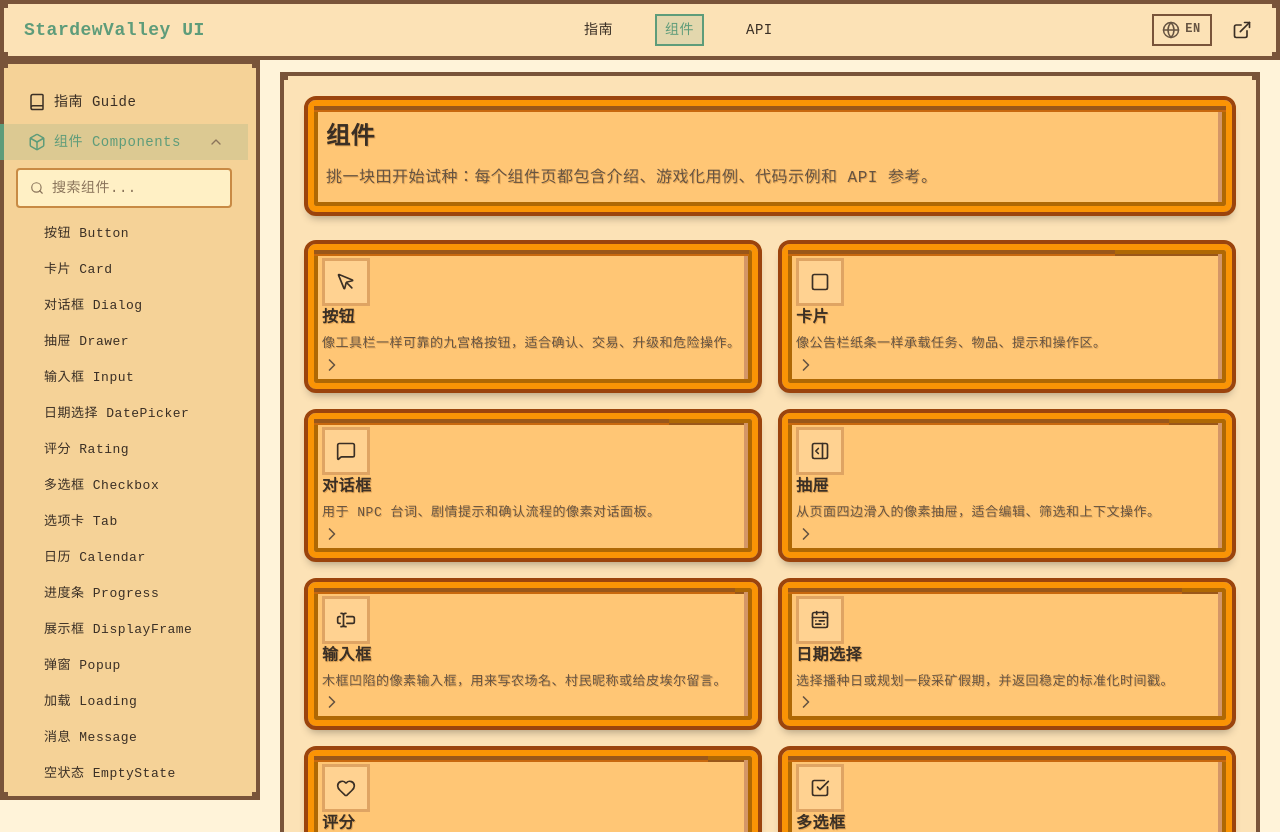
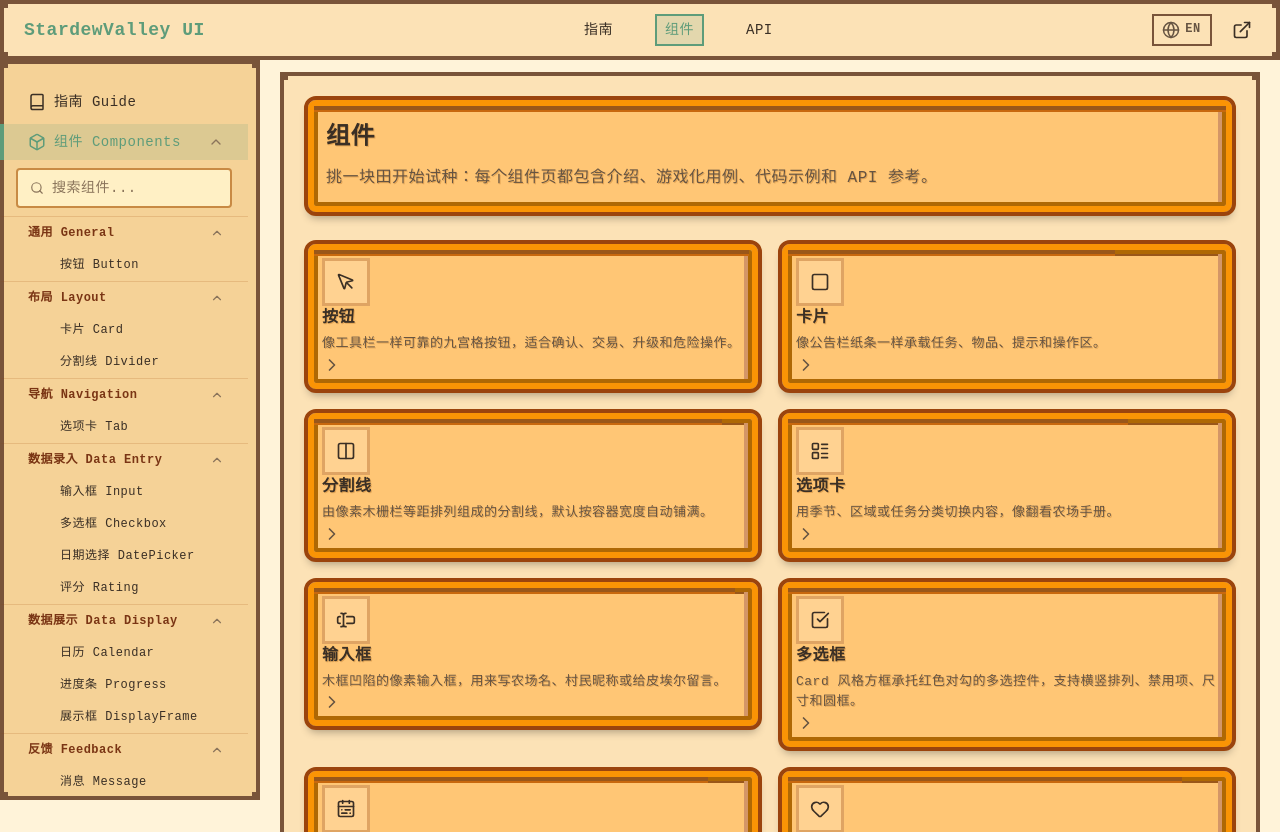
Before and after one commit to a985987819/stardewUi, a React (Vite) app: page /stardewUi/components in a window 1280 px wide. Shown: the top 832 px of the page. Built offline with nearby package versions, Linux system fonts and the light colour scheme; a web font is replaced by a local one.

Commit message:
feat: organize component navigation by category

```diff
--- a/src/components/layout/Sidebar.module.scss
+++ b/src/components/layout/Sidebar.module.scss
@@ -46,6 +46,24 @@
 
     &.level-2 {
       @apply pl-14 text-xs;
+    }
+  }
+
+  &-category {
+    width: 100%;
+    background: transparent;
+    border-top: 1px solid var(--star-raw-rgba-157-65-0-0-16);
+    border-right: 0;
+    border-bottom: 0;
+    border-left: 4px solid transparent;
+    font: inherit;
+    text-align: left;
+
+    &.level-1 {
+      @apply px-6 py-2 text-xs;
+      color: var(--star-raw-hex-7a3514);
+      font-weight: 700;
+      letter-spacing: 0.04em;
     }
   }
 
--- a/src/components/layout/Sidebar.tsx
+++ b/src/components/layout/Sidebar.tsx
@@ -3,11 +3,16 @@
 import { Book, Box, ChevronDown, Search } from 'lucide-react'
 import { classNames } from '../../utils/classNames'
 import { useI18n } from '../../i18n'
-import { COMPONENT_ROUTES } from '../../router/componentRegistry'
+import {
+  COMPONENT_CATALOGUE_CATEGORIES,
+  COMPONENT_CATALOGUE_CATEGORY_META,
+  COMPONENT_ROUTES,
+} from '../../router/componentRegistry'
 import styles from './Sidebar.module.scss'
 
 interface MenuItem {
-  path: string
+  id: string
+  path?: string
   labelZh: string
   labelEn: string
   icon?: ReactNode
@@ -16,23 +21,31 @@
 
 const menuItems: MenuItem[] = [
   {
+    id: '/guide',
     path: '/guide',
     labelZh: '指南',
     labelEn: 'Guide',
     icon: <Book size={18} />,
   },
   {
+    id: '/components',
     path: '/components',
     labelZh: '组件',
     labelEn: 'Components',
     icon: <Box size={18} />,
-    children: [
-      ...COMPONENT_ROUTES.map((component) => ({
+    children: COMPONENT_CATALOGUE_CATEGORIES.map((category) => ({
+      id: `category-${category}`,
+      labelZh: COMPONENT_CATALOGUE_CATEGORY_META[category].zh,
+      labelEn: COMPONENT_CATALOGUE_CATEGORY_META[category].en,
+      children: COMPONENT_ROUTES
+        .filter((component) => component.category === category)
+        .map((component) => ({
+          id: `/components/${component.routePath}`,
           path: `/components/${component.routePath}`,
           labelZh: component.title.zh,
           labelEn: component.title.en,
         })),
-    ],
+    })),
   },
 ]
 
@@ -43,50 +56,61 @@
 function StarSidebar() {
   const location = useLocation()
   const { t } = useI18n()
-  const [expandedKeys, setExpandedKeys] = useState<string[]>(['/components'])
+  const [expandedKeys, setExpandedKeys] = useState<string[]>([
+    '/components',
+    ...COMPONENT_CATALOGUE_CATEGORIES.map((category) => `category-${category}`),
+  ])
   const [searchQuery, setSearchQuery] = useState('')
 
-  const toggleExpand = (path: string) => {
-    setExpandedKeys((prev) => (prev.includes(path) ? prev.filter((key) => key !== path) : [...prev, path]))
+  const toggleExpand = (id: string) => {
+    setExpandedKeys((prev) => (prev.includes(id) ? prev.filter((key) => key !== id) : [...prev, id]))
   }
 
-  const isExpanded = (path: string) => expandedKeys.includes(path)
+  const isExpanded = (id: string) => expandedKeys.includes(id)
   const isActive = (path: string) => location.pathname === path || location.pathname.startsWith(`${path}/`)
 
   const filteredMenuItems = useMemo(() => {
     if (!searchQuery.trim()) return menuItems
 
     const query = searchQuery.toLowerCase()
-    return menuItems.map((item) => {
-      if (!item.children) return item
+    const filterItem = (item: MenuItem): MenuItem | null => {
+      if (!item.children) {
+        return `${item.labelZh} ${item.labelEn}`.toLowerCase().includes(query) ? item : null
+      }
 
-      const filteredChildren = item.children.filter((child) =>
-        `${child.labelZh} ${child.labelEn}`.toLowerCase().includes(query)
-      )
-      return { ...item, children: filteredChildren }
-    })
+      const children = item.children.map(filterItem).filter((child): child is MenuItem => child !== null)
+      return children.length > 0 || item.id === '/components' ? { ...item, children } : null
+    }
+
+    return menuItems.map(filterItem).filter((item): item is MenuItem => item !== null)
   }, [searchQuery])
 
   const handleSearchChange = (e: ChangeEvent<HTMLInputElement>) => {
     setSearchQuery(e.target.value)
-    if (e.target.value && !expandedKeys.includes('/components')) {
-      setExpandedKeys((prev) => [...prev, '/components'])
+    if (e.target.value) {
+      setExpandedKeys([
+        '/components',
+        ...COMPONENT_CATALOGUE_CATEGORIES.map((category) => `category-${category}`),
+      ])
     }
   }
 
   const renderMenuItem = (item: MenuItem, level = 0) => {
-    const isComponentsMenu = item.path === '/components'
+    const isComponentsMenu = item.id === '/components'
     const hasChildren = Boolean(item.children)
     const hasVisibleChildren = Boolean(item.children?.length)
-    const expanded = isExpanded(item.path)
-    const active = isActive(item.path)
+    const expanded = isExpanded(item.id)
+    const active = item.path
+      ? isActive(item.path)
+      : Boolean(item.children?.some((child) => child.path && isActive(child.path)))
 
     if (searchQuery && hasChildren && !hasVisibleChildren && !isComponentsMenu) {
       return null
     }
 
     return (
-      <div key={item.path} className={styles['doc-sidebar-item']}>
+      <div key={item.id} className={styles['doc-sidebar-item']}>
+        {item.path ? (
           <NavLink
             to={item.path}
             className={classNames(
@@ -97,7 +121,7 @@
             onClick={(event) => {
               if (hasChildren) {
                 event.preventDefault()
-              toggleExpand(item.path)
+                toggleExpand(item.id)
               }
             }}
           >
@@ -109,6 +133,24 @@
               </span>
             ) : null}
           </NavLink>
+        ) : (
+          <button
+            type="button"
+            className={classNames(
+              styles['doc-sidebar-link'],
+              styles['doc-sidebar-category'],
+              active && styles['is-active'],
+              styles[`level-${level}`]
+            )}
+            onClick={() => toggleExpand(item.id)}
+            aria-expanded={expanded}
+          >
+            <span className={styles['doc-sidebar-text']}>{bilingualLabel(item)}</span>
+            <span className={classNames(styles['doc-sidebar-arrow'], expanded && styles['is-expanded'])}>
+              <ChevronDown size={14} />
+            </span>
+          </button>
+        )}
 
         {hasChildren && expanded ? (
           <div className={styles['doc-sidebar-children']}>
--- a/src/router/componentRegistry.tsx
+++ b/src/router/componentRegistry.tsx
@@ -72,6 +72,8 @@
   component: string
   /** Keeps the sidebar and gallery in a familiar product-development order. */
   category: ComponentCatalogueCategory
+  /** Smaller ranks are shown first inside each category. */
+  usageRank: number
   title: Record<Lang, string>
   desc: Record<Lang, string>
   icon: ReactNode
@@ -85,15 +87,29 @@
  */
 export const COMPONENT_CATALOGUE_CATEGORIES = [
   'common',
-  'form',
+  'layout',
   'navigation',
+  'data-entry',
   'data-display',
-  'overlay',
   'feedback',
-  'utility',
+  'other',
 ] as const
 
 export type ComponentCatalogueCategory = (typeof COMPONENT_CATALOGUE_CATEGORIES)[number]
+
+/** Labels travel with the catalogue so the sidebar never needs a second map. */
+export const COMPONENT_CATALOGUE_CATEGORY_META: Record<
+  ComponentCatalogueCategory,
+  Record<Lang, string>
+> = {
+  common: { zh: '通用', en: 'General' },
+  layout: { zh: '布局', en: 'Layout' },
+  navigation: { zh: '导航', en: 'Navigation' },
+  'data-entry': { zh: '数据录入', en: 'Data Entry' },
+  'data-display': { zh: '数据展示', en: 'Data Display' },
+  feedback: { zh: '反馈', en: 'Feedback' },
+  other: { zh: '其他', en: 'Other' },
+}
 
 const COMPONENT_CATALOGUE_CATEGORY_ORDER = new Map(
   COMPONENT_CATALOGUE_CATEGORIES.map((category, index) => [category, index])
@@ -104,6 +120,7 @@
     routePath: 'avatar',
     component: 'Avatar',
     category: 'data-display',
+    usageRank: 4,
     title: { zh: '头像', en: 'Avatar' },
     desc: {
       zh: '带多层木纹与受光边框的像素头像，支持方框和圆框。',
@@ -115,7 +132,8 @@
   {
     routePath: 'divider',
     component: 'Divider',
-    category: 'utility',
+    category: 'layout',
+    usageRank: 2,
     title: { zh: '分割线', en: 'Divider' },
     desc: {
       zh: '由像素木栅栏等距排列组成的分割线，默认按容器宽度自动铺满。',
@@ -128,6 +146,7 @@
     routePath: 'button',
     component: 'NineSliceButton',
     category: 'common',
+    usageRank: 1,
     title: { zh: '按钮', en: 'Button' },
     desc: {
       zh: '像工具栏一样可靠的九宫格按钮，适合确认、交易、升级和危险操作。',
@@ -140,6 +159,7 @@
     routePath: 'calendar',
     component: 'Calendar',
     category: 'data-display',
+    usageRank: 1,
     title: { zh: '日历', en: 'Calendar' },
     desc: {
       zh: '把节日、收获日和村民生日钉在月历上，别再错过花舞节。',
@@ -151,7 +171,8 @@
   {
     routePath: 'date-picker',
     component: 'DatePicker',
-    category: 'form',
+    category: 'data-entry',
+    usageRank: 3,
     title: { zh: '日期选择', en: 'DatePicker' },
     desc: {
       zh: '选择播种日或规划一段采矿假期，并返回稳定的标准化时间戳。',
@@ -163,7 +184,8 @@
   {
     routePath: 'card',
     component: 'Card',
-    category: 'common',
+    category: 'layout',
+    usageRank: 1,
     title: { zh: '卡片', en: 'Card' },
     desc: {
       zh: '像公告栏纸条一样承载任务、物品、提示和操作区。',
@@ -175,7 +197,8 @@
   {
     routePath: 'dialog',
     component: 'Dialog',
-    category: 'common',
+    category: 'feedback',
+    usageRank: 3,
     title: { zh: '对话框', en: 'Dialog' },
     desc: {
       zh: '用于 NPC 台词、剧情提示和确认流程的像素对话面板。',
@@ -187,7 +210,8 @@
   {
     routePath: 'drawer',
     component: 'Drawer',
-    category: 'common',
+    category: 'feedback',
+    usageRank: 4,
     title: { zh: '抽屉', en: 'Drawer' },
     desc: {
       zh: '从页面四边滑入的像素抽屉，适合编辑、筛选和上下文操作。',
@@ -199,7 +223,8 @@
   {
     routePath: 'popup',
     component: 'Popup',
-    category: 'overlay',
+    category: 'feedback',
+    usageRank: 5,
     title: { zh: '弹窗', en: 'Popup' },
     desc: {
       zh: '像气泡提示一样贴近目标，适合展示奖励、状态和小提示。',
@@ -211,7 +236,8 @@
   {
     routePath: 'typewriter',
     component: 'Typewriter',
-    category: 'utility',
+    category: 'other',
+    usageRank: 1,
     title: { zh: '打字机', en: 'Typewriter' },
     desc: {
       zh: '让文本像 NPC 逐字说话一样出现，适合剧情、引导和成就提示。',
@@ -224,6 +250,7 @@
     routePath: 'loading',
     component: 'Loading',
     category: 'feedback',
+    usageRank: 2,
     title: { zh: '加载', en: 'Loading' },
     desc: {
       zh: '包子被一口口吃掉的加载反馈，让等待也像小游戏。',
@@ -236,6 +263,7 @@
     routePath: 'message',
     component: 'Message',
     category: 'feedback',
+    usageRank: 1,
     title: { zh: '消息', en: 'Message' },
     desc: {
       zh: '像右下角收获提示一样，轻量展示成功、警告和错误反馈。',
@@ -248,6 +276,7 @@
     routePath: 'empty-state',
     component: 'EmptyState',
     category: 'feedback',
+    usageRank: 6,
     title: { zh: '空状态', en: 'EmptyState' },
     desc: {
       zh: '背包空了、搜索没结果、任务板暂无委托时，用它保持页面友好。',
@@ -260,6 +289,7 @@
     routePath: 'tab',
     component: 'Tab',
     category: 'navigation',
+    usageRank: 1,
     title: { zh: '选项卡', en: 'Tab' },
     desc: {
       zh: '用季节、区域或任务分类切换内容，像翻看农场手册。',
@@ -271,7 +301,8 @@
   {
     routePath: 'rating',
     component: 'Rating',
-    category: 'form',
+    category: 'data-entry',
+    usageRank: 4,
     title: { zh: '评分', en: 'Rating' },
     desc: {
       zh: '用像素爱心或星星记录好感与评价，支持半格评分和禁用状态。',
@@ -284,6 +315,7 @@
     routePath: 'progress',
     component: 'Progress',
     category: 'data-display',
+    usageRank: 2,
     title: { zh: '进度条', en: 'Progress' },
     desc: {
       zh: '农场 HUD 风格的像素进度条，可自定义体力、危险或成熟度颜色。',
@@ -295,7 +327,8 @@
   {
     routePath: 'switch',
     component: 'Switch',
-    category: 'form',
+    category: 'data-entry',
+    usageRank: 2,
     title: { zh: '开关', en: 'Switch' },
     desc: {
       zh: '像素药丸形状的开关，用来点亮灯、开启自动浇水或切换难度。',
@@ -307,7 +340,8 @@
   {
     routePath: 'checkbox',
     component: 'Checkbox',
-    category: 'form',
+    category: 'data-entry',
+    usageRank: 2,
     title: { zh: '多选框', en: 'Checkbox' },
     desc: {
       zh: 'Card 风格方框承托红色对勾的多选控件，支持横竖排列、禁用项、尺寸和圆框。',
@@ -319,7 +353,8 @@
   {
     routePath: 'input',
     component: 'Input',
-    category: 'common',
+    category: 'data-entry',
+    usageRank: 1,
     title: { zh: '输入框', en: 'Input' },
     desc: {
       zh: '木框凹陷的像素输入框，用来写农场名、村民昵称或给皮埃尔留言。',
@@ -332,6 +367,7 @@
     routePath: 'display-frame',
     component: 'DisplayFrame',
     category: 'data-display',
+    usageRank: 3,
     title: { zh: '展示框', en: 'DisplayFrame' },
     desc: {
       zh: '像田间立牌一样醒目的像素边框，用来托住要展示的数字和指标。',
@@ -352,7 +388,11 @@
 export const COMPONENT_ROUTES: ComponentRoute[] = ALL_COMPONENT_ROUTES
   .filter(({ component }) => !(HIDDEN_COMPONENTS as readonly string[]).includes(component))
   .toSorted(
-    (left, right) =>
-      (COMPONENT_CATALOGUE_CATEGORY_ORDER.get(left.category) ?? Infinity) -
-      (COMPONENT_CATALOGUE_CATEGORY_ORDER.get(right.category) ?? Infinity)
+    (left, right) => {
+      const categoryOrder =
+        (COMPONENT_CATALOGUE_CATEGORY_ORDER.get(left.category) ?? Infinity) -
+        (COMPONENT_CATALOGUE_CATEGORY_ORDER.get(right.category) ?? Infinity)
+
+      return categoryOrder || left.usageRank - right.usageRank || left.title.en.localeCompare(right.title.en)
+    }
   )
```
Also changed, not shown: 2 other files (tests, documents, lock files or other folders). Lines whose indentation alone changed are shown as unchanged.
